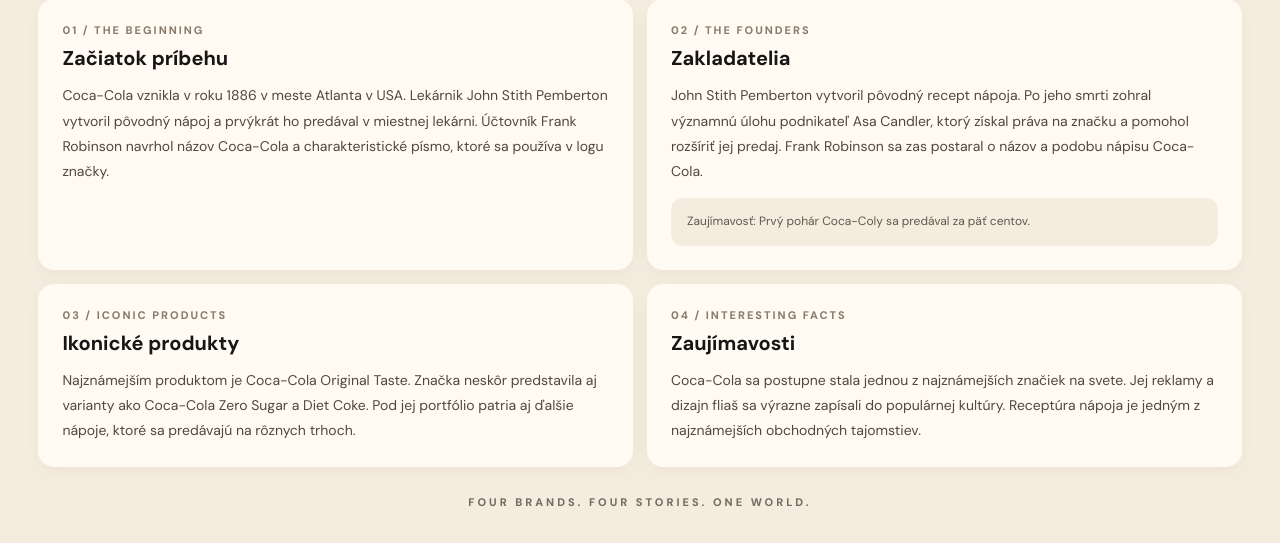
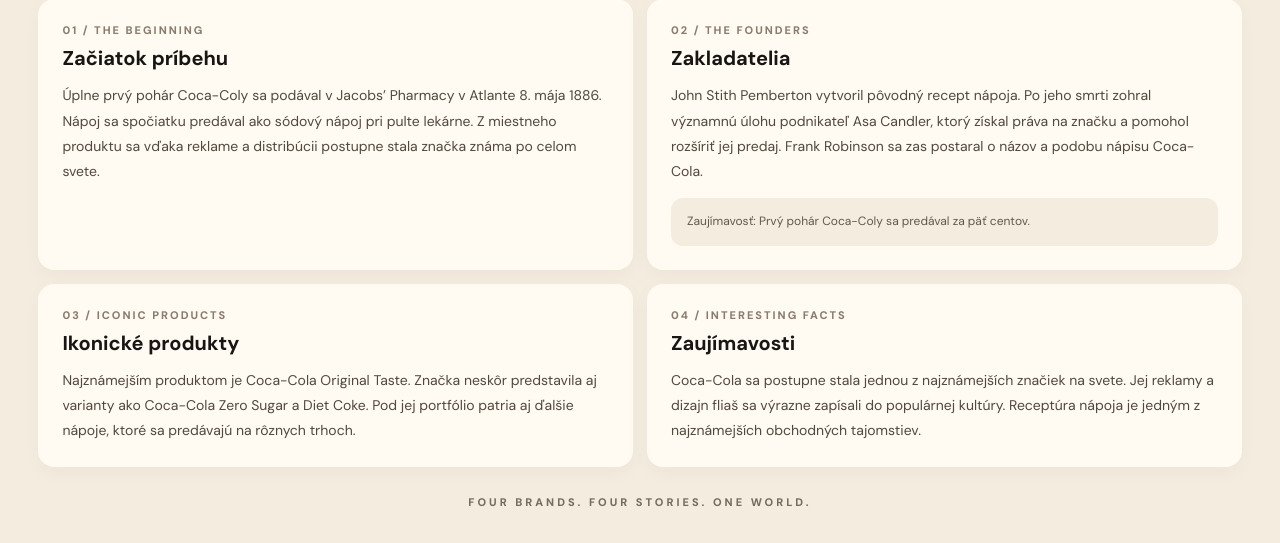
Before and after one commit to lukaskozak1/behind-the-brands, a plain HTML site: page coca-cola.html in a window 1280 px wide. Shown: the part 846-1389 px from the top of the page. Drawn offline with Linux system fonts and the light colour scheme; a web font is replaced by a local one.

Commit message:
Update Coca-Cola history section with new details

```diff
--- a/coca-cola.html
+++ b/coca-cola.html
@@ -58,7 +58,7 @@ h1 em{font-family:'Playfair Display',serif;font-weight:600}
 <section class="feature"><div class="feature-image"><img src="https://images.unsplash.com/photo-1554866585-cd94860890b7?auto=format&fit=crop&w=1400&q=85" alt="Fľaša Coca-Cola"></div>
 <div class="feature-copy"><div class="kicker">A story worth knowing</div><h2>Viac než len značka.</h2><p>Coca-Cola vznikla v roku 1886 v meste Atlanta v USA. Lekárnik John Stith Pemberton vytvoril pôvodný nápoj a prvýkrát ho predával v miestnej lekárni. Účtovník Frank Robinson navrhol názov Coca-Cola a charakteristické písmo, ktoré sa používa v logu značky.</p></div></section>
 <div class="sections">
-<section class="section"><div class="number">01 / THE BEGINNING</div><h2>Začiatok príbehu</h2><p>Coca-Cola vznikla v roku 1886 v meste Atlanta v USA. Lekárnik John Stith Pemberton vytvoril pôvodný nápoj a prvýkrát ho predával v miestnej lekárni. Účtovník Frank Robinson navrhol názov Coca-Cola a charakteristické písmo, ktoré sa používa v logu značky.</p></section>
+<section class="section"><div class="number">01 / THE BEGINNING</div><h2>Začiatok príbehu</h2><p>Úplne prvý pohár Coca-Coly sa podával v Jacobs’ Pharmacy v Atlante 8. mája 1886. Nápoj sa spočiatku predával ako sódový nápoj pri pulte lekárne. Z miestneho produktu sa vďaka reklame a distribúcii postupne stala značka známa po celom svete.</p></section>
 <section class="section"><div class="number">02 / THE FOUNDERS</div><h2>Zakladatelia</h2><p>John Stith Pemberton vytvoril pôvodný recept nápoja. Po jeho smrti zohral významnú úlohu podnikateľ Asa Candler, ktorý získal práva na značku a pomohol rozšíriť jej predaj. Frank Robinson sa zas postaral o názov a podobu nápisu Coca-Cola.</p><div class="fact">Zaujímavosť: Prvý pohár Coca-Coly sa predával za päť centov.</div></section>
 <section class="section"><div class="number">03 / ICONIC PRODUCTS</div><h2>Ikonické produkty</h2><p>Najznámejším produktom je Coca-Cola Original Taste. Značka neskôr predstavila aj varianty ako Coca-Cola Zero Sugar a Diet Coke. Pod jej portfólio patria aj ďalšie nápoje, ktoré sa predávajú na rôznych trhoch.</p></section>
 <section class="section"><div class="number">04 / INTERESTING FACTS</div><h2>Zaujímavosti</h2><p>Coca-Cola sa postupne stala jednou z najznámejších značiek na svete. Jej reklamy a dizajn fliaš sa výrazne zapísali do populárnej kultúry. Receptúra nápoja je jedným z najznámejších obchodných tajomstiev.</p></section>
```
